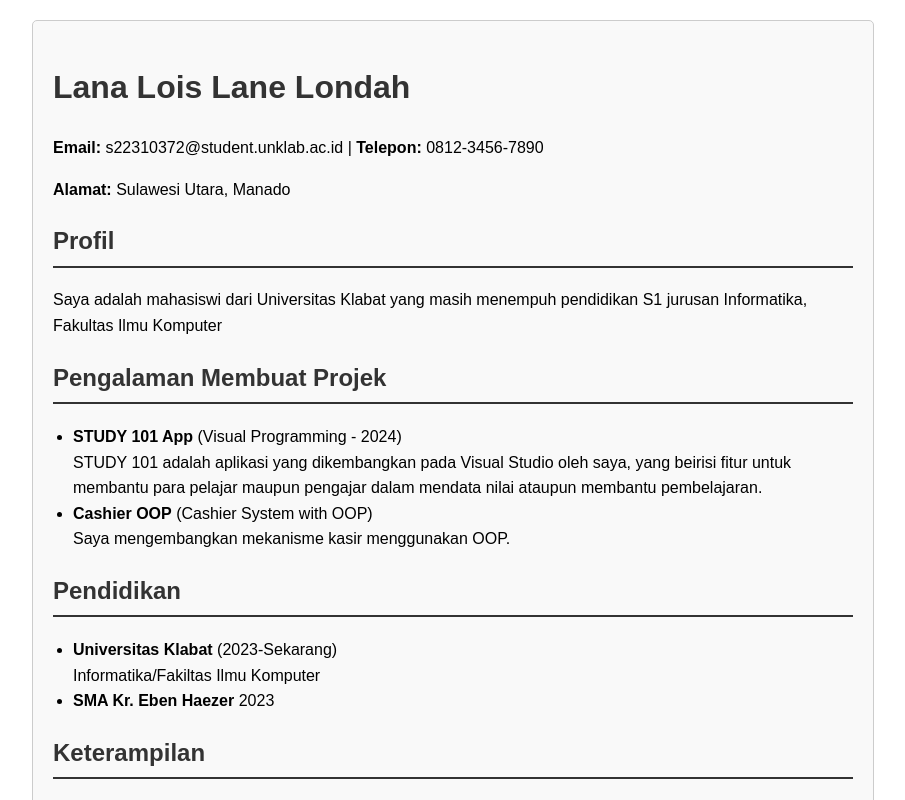
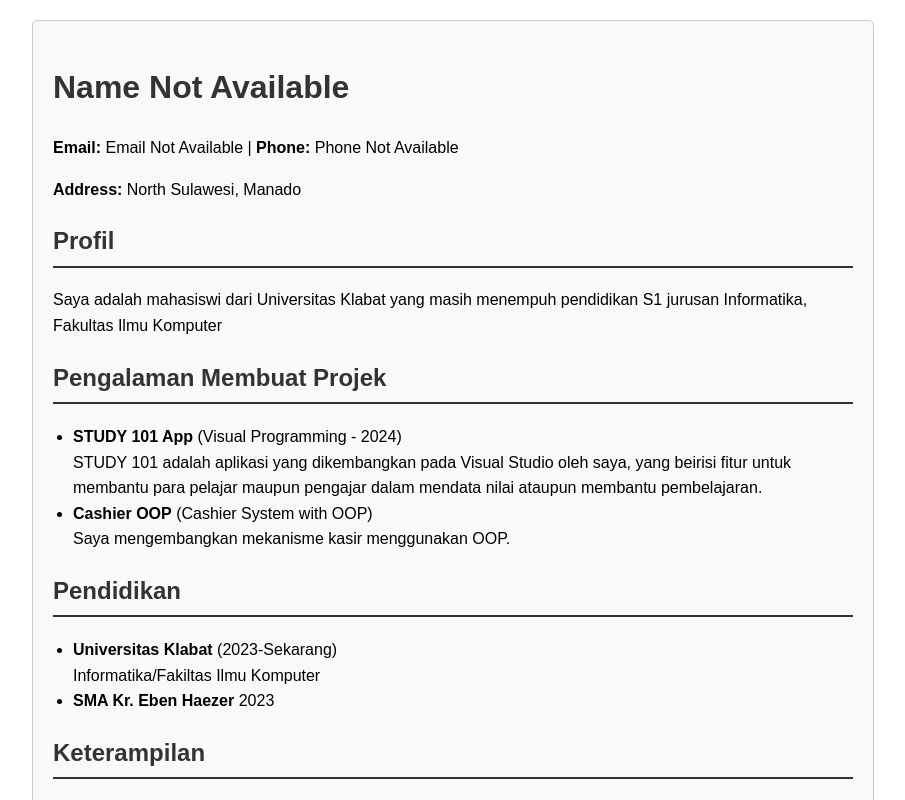
Before and after one commit to if22310372/Project-Mid-Lana, a React (Create React App) app: page / in a window 1280 px wide. Shown: the top 800 px of the page, without its empty margins (187-1092 px from the left). Built offline with nearby package versions, Linux system fonts and the light colour scheme; no server answers; the database is empty.

Commit message:
workeddddd

```diff
--- a/package.json
+++ b/package.json
@@ -6,7 +6,7 @@
     "@testing-library/jest-dom": "^5.17.0",
     "@testing-library/react": "^13.4.0",
     "@testing-library/user-event": "^13.5.0",
-    "firebase": "^11.0.1",
+    "firebase": "^11.0.2",
     "react": "^18.3.1",
     "react-dom": "^18.3.1",
     "react-scripts": "5.0.1",
--- a/src/component/container/container.js
+++ b/src/component/container/container.js
@@ -1,11 +1,33 @@
-const c1 = () => {
-    return (
-        <div>
-            <h1>Lana Lois Lane Londah</h1>
-            <p><strong>Email:</strong> s22310372@student.unklab.ac.id | <strong>Telepon:</strong> 0812-3456-7890</p>
-            <p><strong>Alamat:</strong> Sulawesi Utara, Manado</p>
-        </div>
-    )
-}
+import { useEffect, useState } from "react";
+import database from "../../config/config"; // Ensure the path is correct
+import { ref, onValue } from "firebase/database";
 
-export default c1;
+const C1 = () => {
+  const [data, setData] = useState({});
+
+  useEffect(() => {
+    // Reference the "c1" path in the database
+    const dataRef = ref(database, "c1");
+
+    // Fetch data in real-time
+    onValue(dataRef, (snapshot) => {
+      const value = snapshot.val();
+      setData(value || {}); // Use an empty object if data is not available
+    });
+  }, []);
+
+  return (
+    <div>
+      <h1>{data.nama || "Name Not Available"}</h1>
+      <p>
+        <strong>Email:</strong> {data.email || "Email Not Available"} |{" "}
+        <strong>Phone:</strong> {data.tlp || "Phone Not Available"}
+      </p>
+      <p>
+        <strong>Address:</strong> North Sulawesi, Manado
+      </p>
+    </div>
+  );
+};
+
+export default C1;
--- a/src/config/config.js
+++ b/src/config/config.js
@@ -1,5 +1,6 @@
 // Import the functions you need from the SDKs you need
 import { initializeApp } from "firebase/app";
+import { getDatabase } from "firebase/database";
 // TODO: Add SDKs for Firebase products that you want to use
 // https://firebase.google.com/docs/web/setup#available-libraries
 
@@ -16,3 +17,6 @@ const firebaseConfig = {
 
 // Initialize Firebase
 const app = initializeApp(firebaseConfig);
+const database = getDatabase(app);
+
+export default database ;
```
Also changed, not shown: 1 other file (tests, documents, lock files or other folders).
